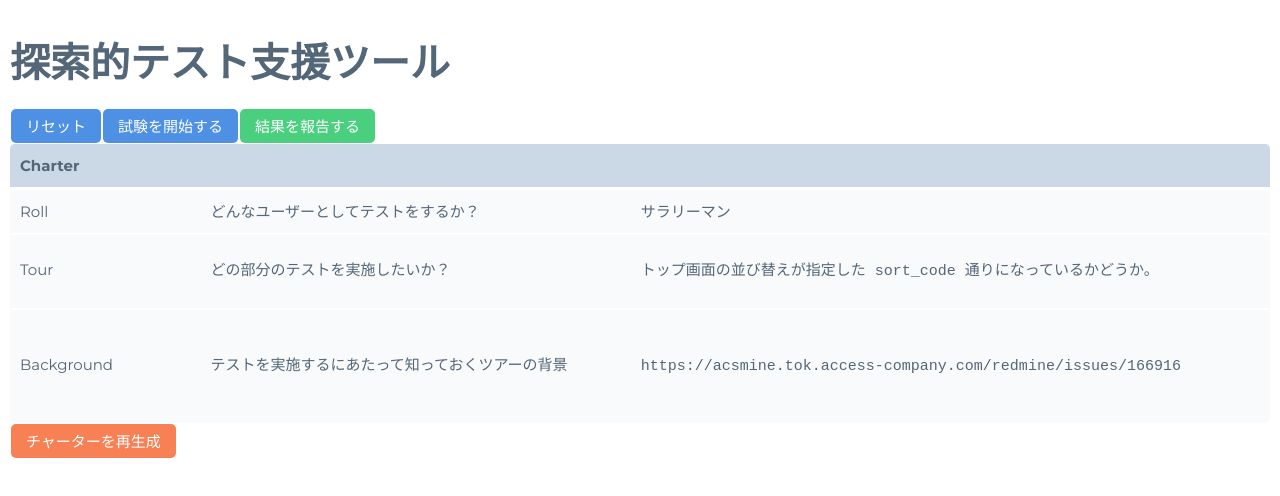
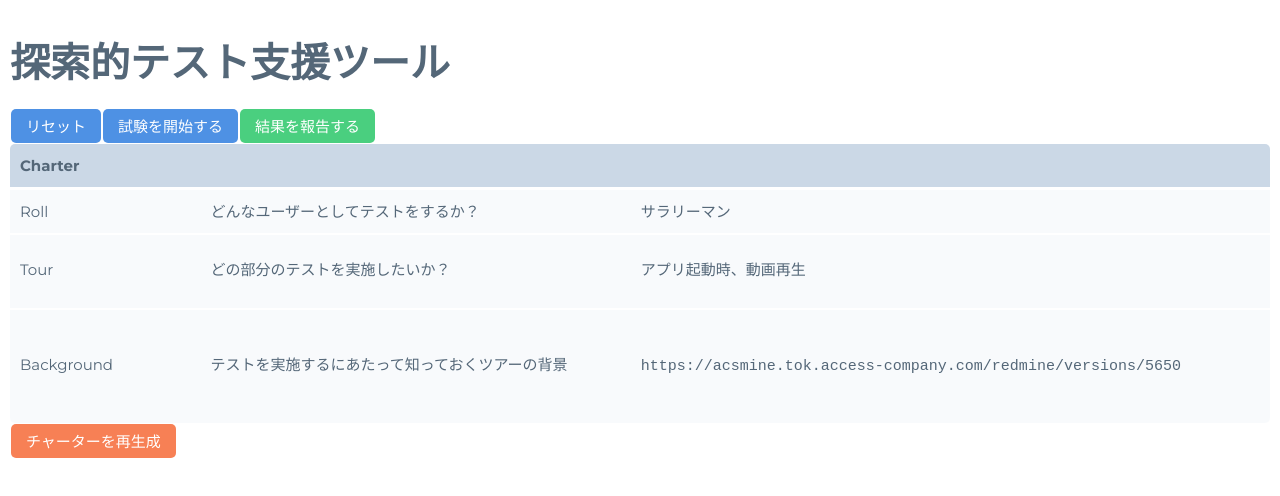
Before and after one commit to aMakotoWakabayashi/exploratory-test-tool, a React (Create React App) app: page / in a window 1280 px wide. Shown: the top 496 px of the page. Built offline with nearby package versions, Linux system fonts and the light colour scheme.

Commit message:
J+ iOS v2.4.4

```diff
--- a/src/settings.js
+++ b/src/settings.js
@@ -15,17 +15,16 @@ const rolls = {
 // ツアー名：重み付け、で設定可能
 // 0 にするとその項目は選ばれない。
 const tours = {
-    '各種コイン取得イベント(じゃんけん、コイン残高0での無料動画再生)のリセット。\n端末時間を変更してのTOP画面の表示の確認。\nTOP画面からのビューアー起動。コインを贈答してのコンテンツ閲覧、購入。':0,
     'ビューアーの広告表示':0,
     'ビューアー':0,
     'レンタルした際の動作確認':0,
     'チュートリアルをみながらアプリがそのとおりに動作しているかどうか':0,
-    'トップ画面の並び替えが指定した sort_code 通りになっているかどうか。':10
+    'アプリ起動時、動画再生':10
 }
 
 // バックグラウンドの設定
 // 試験するアプリで知っておくべき情報などを記載。
-const background = "https://acsmine.tok.access-company.com/redmine/issues/166916"
+const background = "https://acsmine.tok.access-company.com/redmine/versions/5650"
 
 // フォーム入力先の Google Form への URL
 const FORMURL = "https://docs.google.com/forms/d/e/1FAIpQLSfYAQA81O9-Rly-OOMmpwM4Mt7MB5OVbhcEjE3_dSjGJH3EYg/viewform"
```
